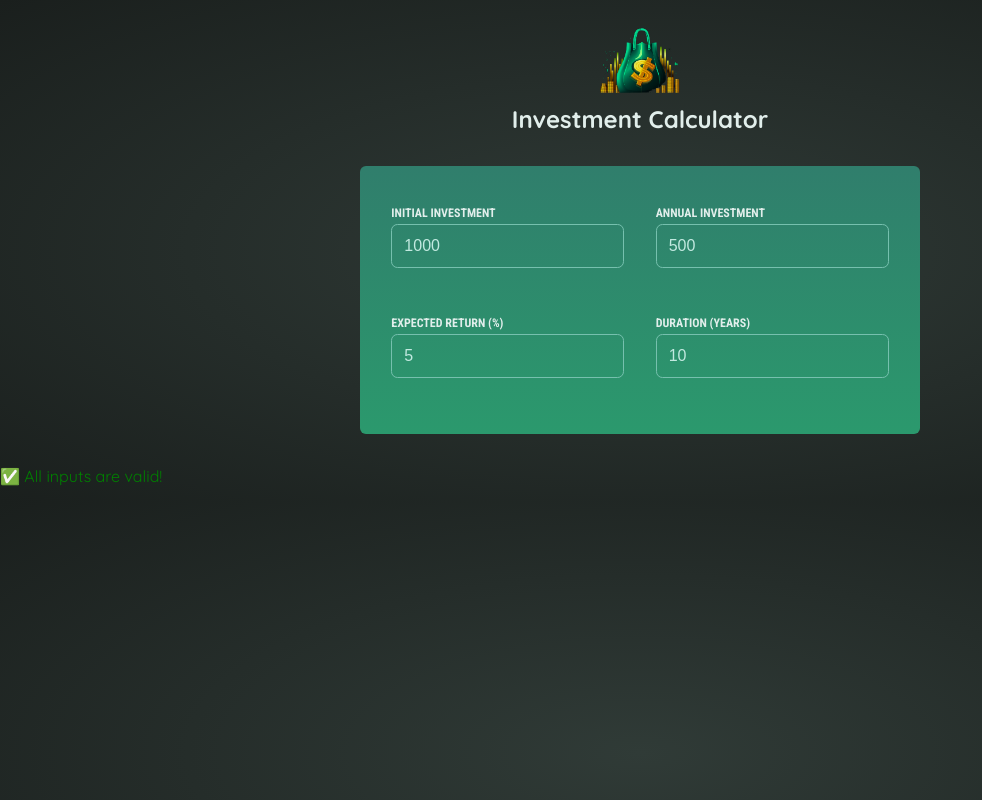
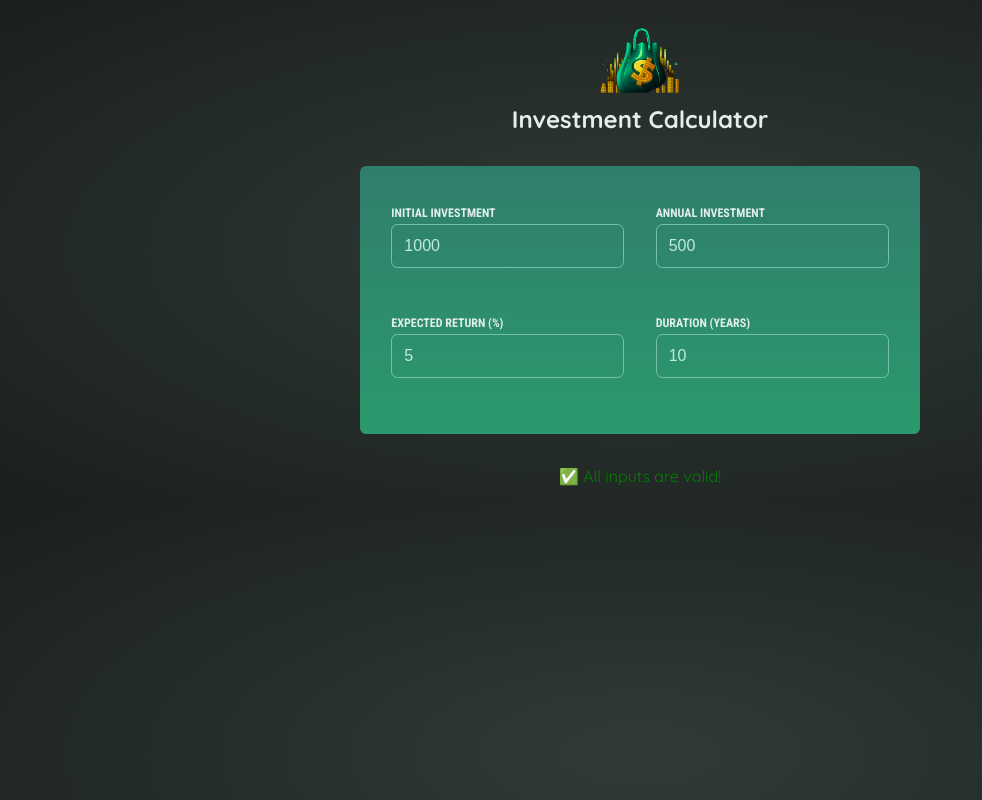
Before and after one commit to Venkat-Gorla/investment-calc-react, a React (Vite) app: page / in a window 1280 px wide. Shown: the whole page, without its empty margins (0-982 px from the left). Built offline with nearby package versions, Linux system fonts and the light colour scheme.

Commit message:
[simplify input validation] remove useEffect inside UserInput - remove redundant state to check form validity - it can be done with local variable since the UI will anyway re-render based on the underlying state - center the <p> element status message - testing works

```diff
--- a/src/App.tsx
+++ b/src/App.tsx
@@ -10,7 +10,7 @@ const App: React.FC = () => {
     duration: 10,
   });
 
-  const [isValid, setIsValid] = useState(false); // Track form validity
+  const isValid = Object.values(inputs).every((val) => val > 0);
 
   const handleInputChange = (field: string, value: number) => {
     setInputs((prev) => ({ ...prev, [field]: value }));
@@ -19,14 +19,17 @@ const App: React.FC = () => {
   return (
     <>
       <Header />
-      <UserInput
-        values={inputs}
-        onChange={handleInputChange}
-        onValid={setIsValid}
-      />
+      <UserInput values={inputs} onChange={handleInputChange} />
 
       {/* Placeholder UI for validation status */}
-      <p style={{ color: isValid ? "green" : "red" }}>
+      {/* pending: fix inline style and make separate component */}
+      <p
+        style={{
+          color: isValid ? "green" : "red",
+          textAlign: "center",
+          display: "block",
+        }}
+      >
         {isValid
           ? "✅ All inputs are valid!"
           : "❌ Please fill all fields correctly."}
--- a/src/components/UserInput.tsx
+++ b/src/components/UserInput.tsx
@@ -1,4 +1,4 @@
-import React, { useEffect } from "react";
+import React from "react";
 
 type UserInputProps = {
   values: {
@@ -8,15 +8,9 @@ type UserInputProps = {
     duration: number;
   };
   onChange: (field: string, value: number) => void;
-  onValid: (isValid: boolean) => void; // Notify when all fields are valid
 };
 
-const UserInput: React.FC<UserInputProps> = ({ values, onChange, onValid }) => {
-  useEffect(() => {
-    // Notify parent when all fields are valid (i.e., greater than 0)
-    onValid(Object.values(values).every((val) => val > 0));
-  }, [values, onValid]);
-
+const UserInput: React.FC<UserInputProps> = ({ values, onChange }) => {
   return (
     <section id="user-input">
       <div className="input-group">
```
